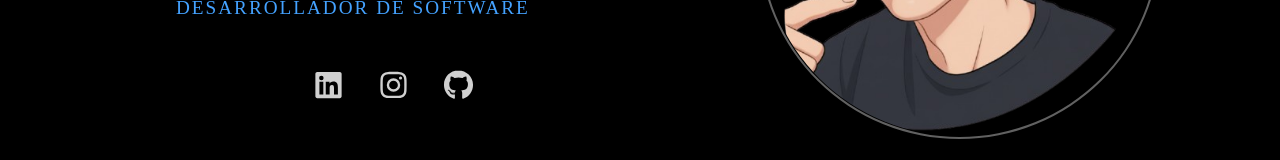
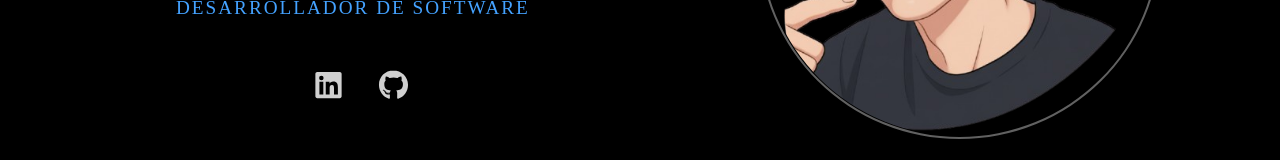
Before and after one commit to SergioAndresG/PORTAFOLIO-DEV, a Vue app in the folder portafolio/: page /#/ in a window 1280 px wide. Shown: the part 395-555 px from the top of the page. Built offline with nearby package versions, Linux system fonts and the light colour scheme.

Commit message:
fix(Home.vue): Se quita el icono y link de Instagram

```diff
--- a/portafolio/src/views/Home.vue
+++ b/portafolio/src/views/Home.vue
@@ -33,9 +33,7 @@ import ContactMe from '../components/ContactMe.vue'
         <a href="https://www.linkedin.com/in/sergio-garcia-232b86335/">
           <font-awesome-icon :icon="['fab', 'linkedin']" />
         </a>
-        <a href="https://www.instagram.com/dres.hp?utm_source=qr&igsh=ZmcydTV2a2E4aXBz" class="social-link instagram">
-          <font-awesome-icon :icon="['fab', 'instagram']" />
-        </a>
+
         <a href="https://github.com/SergioAndresG/" class="social-link github">
           <font-awesome-icon :icon="['fab', 'github']" />
         </a>
```
